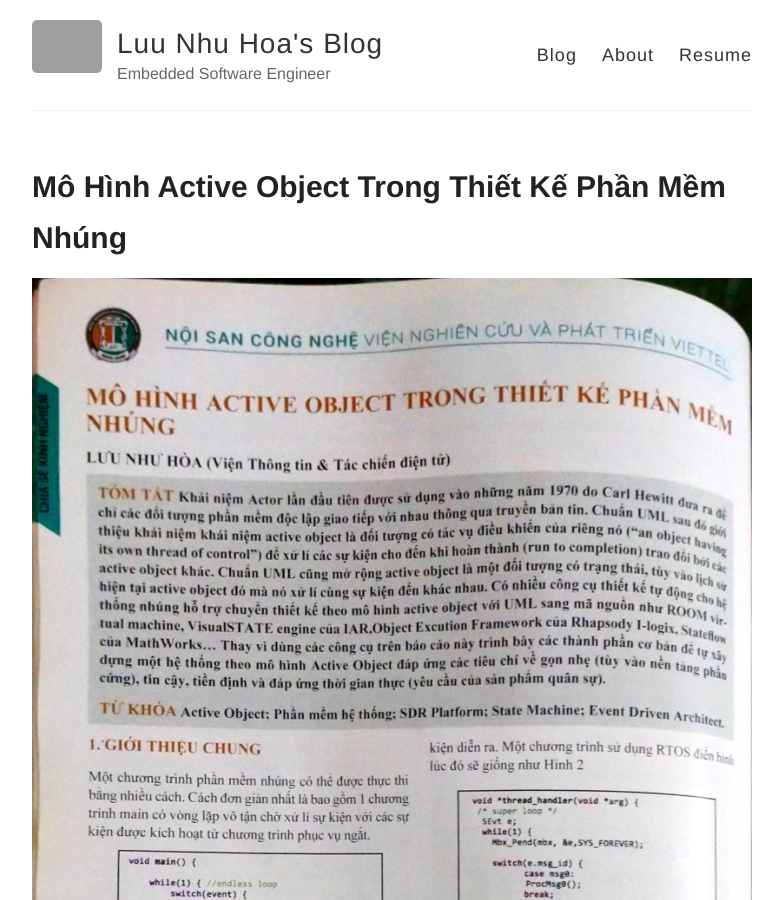
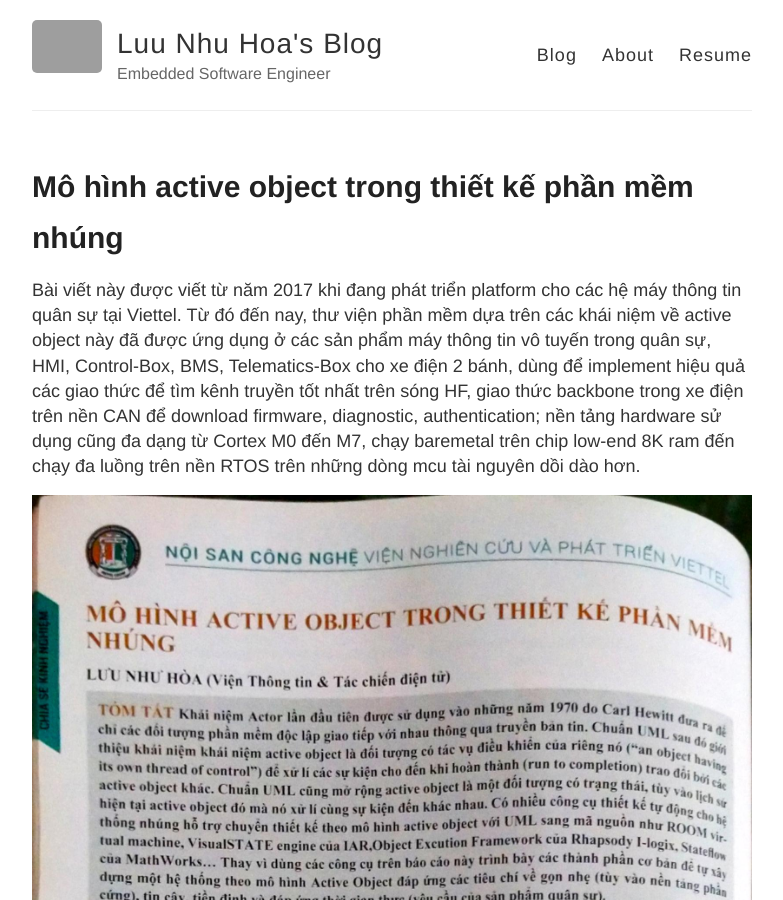
Before and after one commit to hoaln/hoaln.github.io, a Jekyll site: the page built from _posts/2017-9-1-Mô-hình-active-object-trong-thiết-kế-phần-mềm-nhúng.md, in a window 1280 px wide and 900 px high. Shown: the whole window, without its empty margins (248-1031 px from the left). Built offline with Jekyll 4.4.1, drawn with Linux system fonts in a browser that asks for light colours; our own code applies the rules of GitHub Pages for plain Markdown files; grey boxes are pictures that could not be loaded.

Commit message:
add description

```diff
--- a/_posts/2017-9-1-Mô-hình-active-object-trong-thiết-kế-phần-mềm-nhúng.md
+++ b/_posts/2017-9-1-Mô-hình-active-object-trong-thiết-kế-phần-mềm-nhúng.md
@@ -1,3 +1,10 @@
+---
+layout: post
+title: Mô hình active object trong thiết kế phần mềm nhúng
+---
+
+Bài viết này được viết từ năm 2017 khi đang phát triển platform cho các hệ máy thông tin quân sự tại Viettel. Từ đó đến nay, thư viện phần mềm dựa trên các khái niệm về active object này đã được ứng dụng ở các sản phẩm máy thông tin vô tuyến trong quân sự, HMI, Control-Box, BMS, Telematics-Box cho xe điện 2 bánh, dùng để implement hiệu quả các giao thức để tìm kênh truyền tốt nhất trên sóng HF, giao thức backbone trong xe điện trên nền CAN để download firmware, diagnostic, authentication; nền tảng hardware sử dụng cũng đa dạng từ Cortex M0 đến M7, chạy baremetal trên chip low-end 8K ram đến chạy đa luồng trên nền RTOS trên những dòng mcu tài nguyên dồi dào hơn.
+
 ![](https://raw.githubusercontent.com/hoaln/hoaln.github.io/master/active_object_images/active-object-thiet-ke-pm-nhung-1.jpg)
 
 ![](https://raw.githubusercontent.com/hoaln/hoaln.github.io/master/active_object_images/active-object-thiet-ke-pm-nhung-2.jpg)
```
